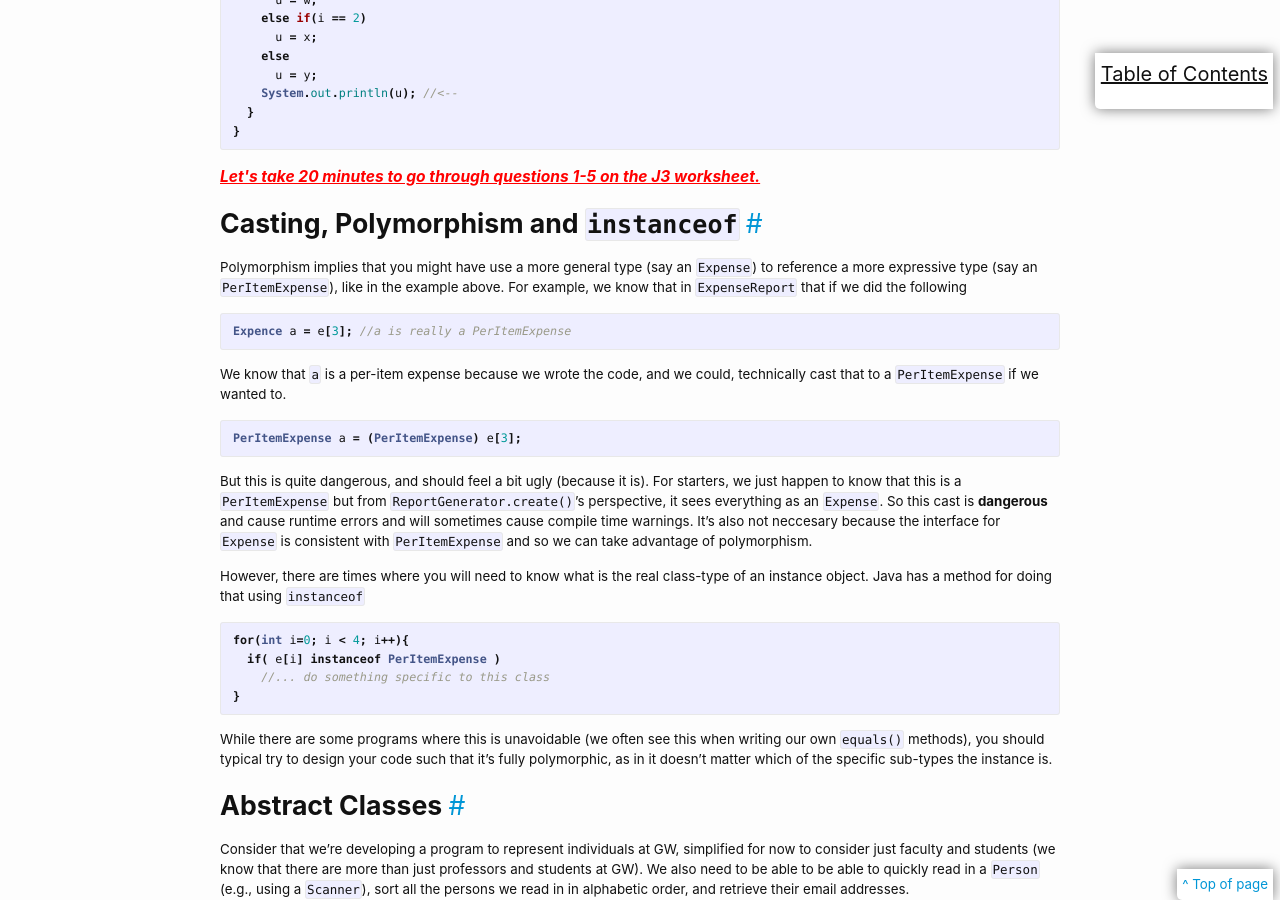
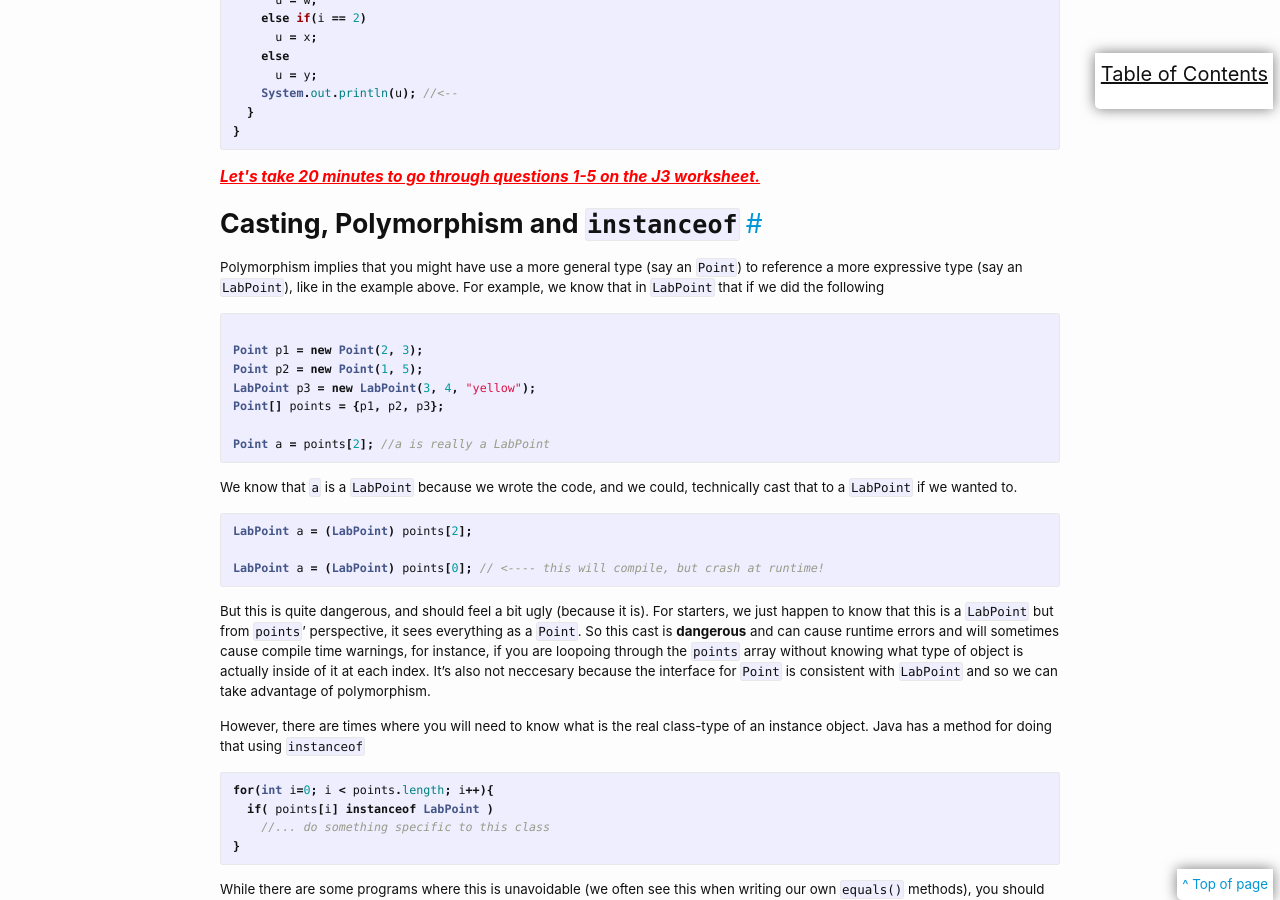
Before and after one commit to cs2113-f24/cs2113-f24.github.io, a Jekyll site: the page built from j-units/J2-Polymorphism-Abstract-Classes.md, in a window 1280 px wide and 900 px high, scrolled down 3657 px. Built offline with Jekyll 4.4.1, drawn with Linux system fonts in a browser that asks for light colours.

Commit message:
spring update

````diff
--- a/j-units/J2-Polymorphism-Abstract-Classes.md
+++ b/j-units/J2-Polymorphism-Abstract-Classes.md
@@ -190,25 +190,33 @@ public class Ex3 {
 
 # Casting, Polymorphism and `instanceof`
 
-Polymorphism implies that you might have use a more general type (say an `Expense`) to reference a more expressive type (say an `PerItemExpense`), like in the example above. For example, we know that in `ExpenseReport` that if we did the following
+Polymorphism implies that you might have use a more general type (say an `Point`) to reference a more expressive type (say an `LabPoint`), like in the example above. For example, we know that in `LabPoint` that if we did the following
 
 ```java
-Expence a = e[3]; //a is really a PerItemExpense
+
+Point p1 = new Point(2, 3);
+Point p2 = new Point(1, 5);
+LabPoint p3 = new LabPoint(3, 4, "yellow");
+Point[] points = {p1, p2, p3};
+
+Point a = points[2]; //a is really a LabPoint
 ```
 
-We know that `a` is a per-item expense because we wrote the code, and we could, technically cast that to a `PerItemExpense` if we wanted to.
+We know that `a` is a `LabPoint` because we wrote the code, and we could, technically cast that to a `LabPoint` if we wanted to.
 
 ```java
-PerItemExpense a = (PerItemExpense) e[3];
+LabPoint a = (LabPoint) points[2];
+
+LabPoint a = (LabPoint) points[0]; // <---- this will compile, but crash at runtime!
 ```
 
-But this is quite dangerous, and should feel a bit ugly (because it is). For starters, we just happen to know that this is a `PerItemExpense` but from `ReportGenerator.create()`'s perspective, it sees everything as an `Expense`. So this cast is **dangerous** and cause runtime errors and will sometimes cause compile time warnings. It's also not neccesary because the interface for `Expense` is consistent with `PerItemExpense` and so we can take advantage of polymorphism.
+But this is quite dangerous, and should feel a bit ugly (because it is). For starters, we just happen to know that this is a `LabPoint` but from `points`' perspective, it sees everything as a `Point`. So this cast is **dangerous** and can cause runtime errors and will sometimes cause compile time warnings, for instance, if you are loopoing through the `points` array without knowing what type of object is actually inside of it at each index. It's also not neccesary because the interface for `Point` is consistent with `LabPoint` and so we can take advantage of polymorphism.
 
 However, there are times where you will need to know what is the real class-type of an instance object. Java has a method for doing that using `instanceof`
 
 ```java
-for(int i=0; i < 4; i++){
-  if( e[i] instanceof PerItemExpense )
+for(int i=0; i < points.length; i++){
+  if( points[i] instanceof LabPoint )
     //... do something specific to this class
 }
 ```
````
